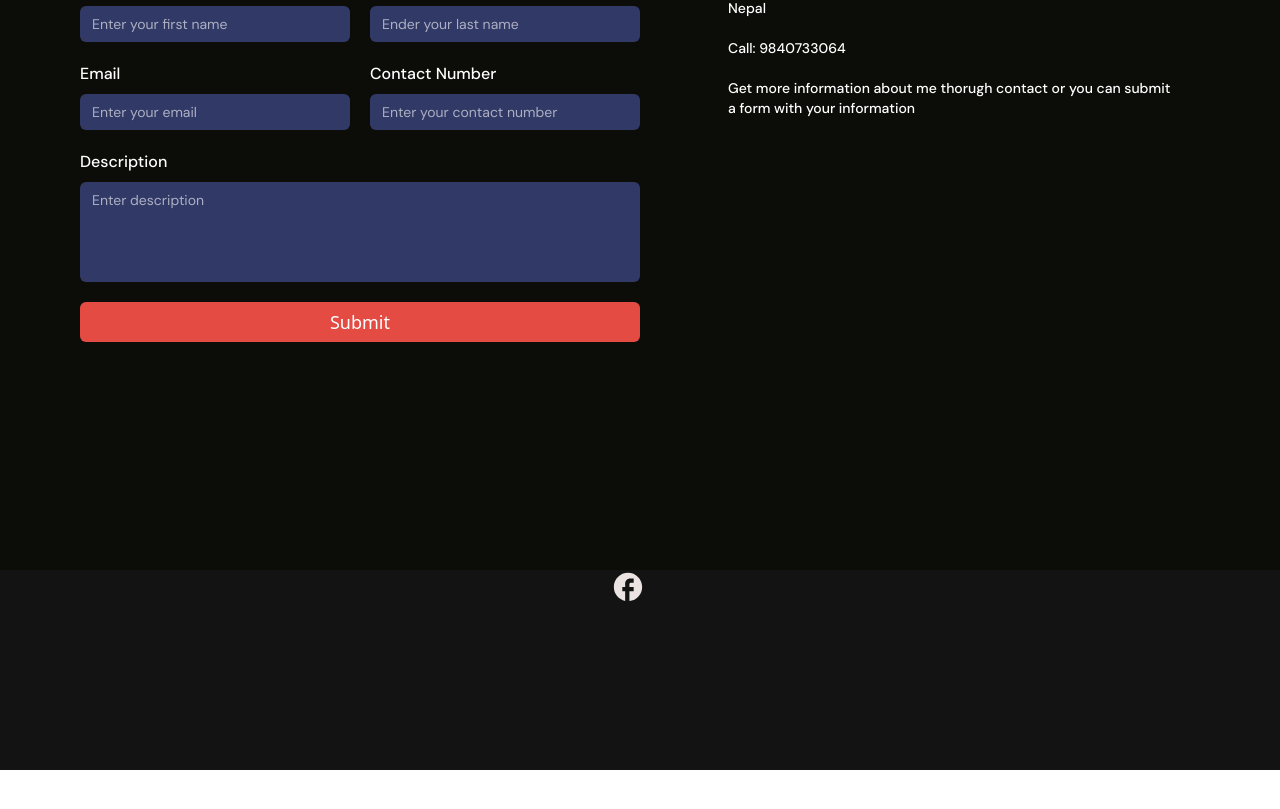
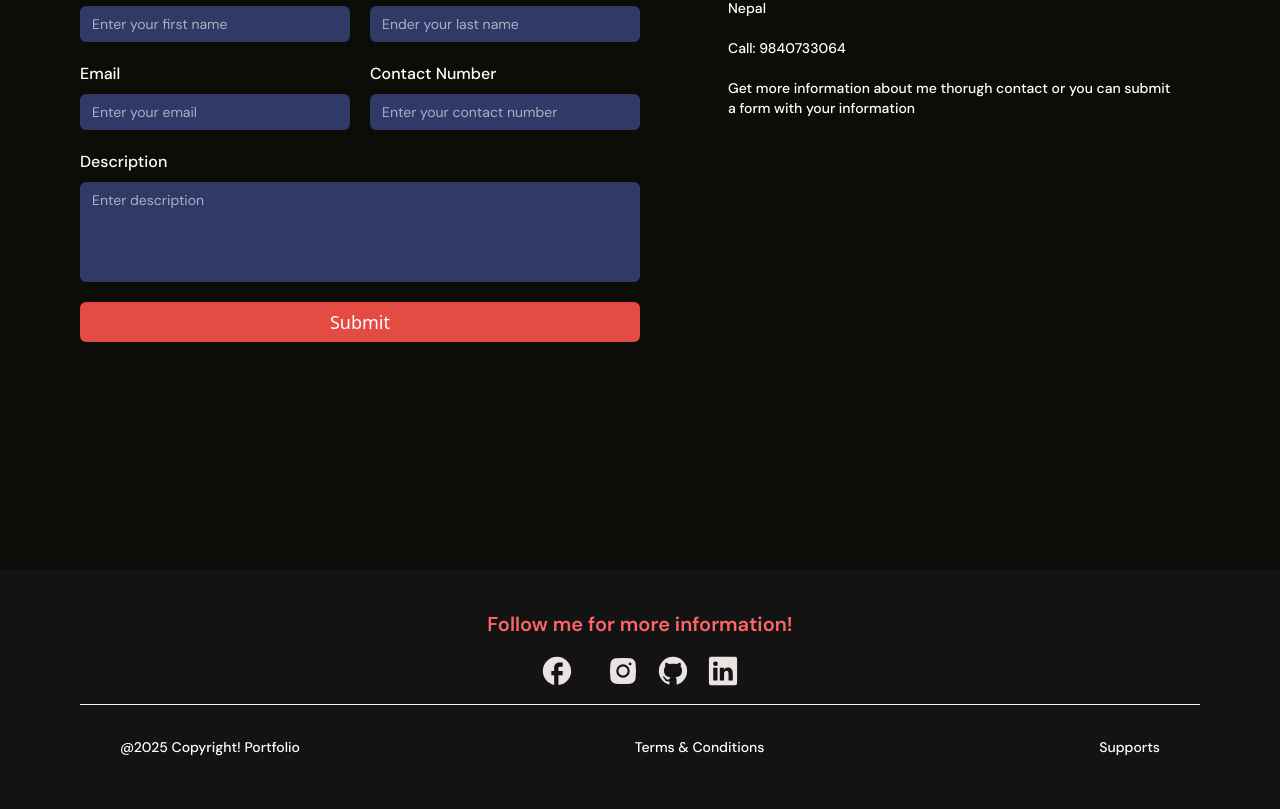
Before and after one commit to Aashish9840/Portfolio, a Next.js app: page / in a window 1280 px wide. Shown: the part 4458-5267 px from the top of the page. Before the commit the page ends 5228 px from the top, so only its background shows below. Built offline with nearby package versions, Linux system fonts and the light colour scheme; a web font is replaced by a local one.

Commit message:
completed footer

```diff
--- a/app/components/Footer.tsx
+++ b/app/components/Footer.tsx
@@ -2,15 +2,22 @@ import Link from "next/link";
 import React from "react";
 
 const Footer = () => {
-  return <div id='footer' className="bg-secondary-background h-[200px] ">
-    <div className="container flex flex-col justify-center items-center">
-      <div className="flex gap-6 items-center">
-        <Link href="#">  <svg xmlns="http://www.w3.org/2000/svg" width="34" height="34" viewBox="0 0 24 24"><path fill="#ebe2e2" d="M22 12c0-5.52-4.48-10-10-10S2 6.48 2 12c0 4.84 3.44 8.87 8 9.8V15H8v-3h2V9.5C10 7.57 11.57 6 13.5 6H16v3h-2c-.55 0-1 .45-1 1v2h3v3h-3v6.95c5.05-.5 9-4.76 9-9.95"/></svg></Link>
+  return <div id='footer' className="bg-secondary-background min-h-[200px] h-fit py-10">
+    <div className="container flex flex-col justify-center items-center h-full gap-4">
+      <h1 className="text-red-400 font-semibold text-xl text-center font-dmSans">Follow me for more information!</h1>
+      <div className="flex gap-4 items-center ">
+        <Link href="https://www.facebook.com/aashishbabu.shah">  <svg xmlns="http://www.w3.org/2000/svg" width="34" height="34" viewBox="0 0 24 24"><path fill="#ebe2e2" d="M22 12c0-5.52-4.48-10-10-10S2 6.48 2 12c0 4.84 3.44 8.87 8 9.8V15H8v-3h2V9.5C10 7.57 11.57 6 13.5 6H16v3h-2c-.55 0-1 .45-1 1v2h3v3h-3v6.95c5.05-.5 9-4.76 9-9.95"/></svg></Link>
         <Link href="#"></Link>
+  <Link href="https://www.instagram.com/aashishbabushah/"><svg xmlns="http://www.w3.org/2000/svg" width="34" height="34" viewBox="0 0 24 24"><path fill="#ebe2e2" d="M12 8.75a3.25 3.25 0 1 0 0 6.5a3.25 3.25 0 0 0 0-6.5"/><path fill="#ebe2e2" fillRule="evenodd" d="M6.77 3.082a47.5 47.5 0 0 1 10.46 0c1.899.212 3.43 1.707 3.653 3.613a45.7 45.7 0 0 1 0 10.61c-.223 1.906-1.754 3.401-3.652 3.614a47.5 47.5 0 0 1-10.461 0c-1.899-.213-3.43-1.708-3.653-3.613a45.7 45.7 0 0 1 0-10.611C3.34 4.789 4.871 3.294 6.77 3.082M17 6a1 1 0 1 0 0 2a1 1 0 0 0 0-2m-9.75 6a4.75 4.75 0 1 1 9.5 0a4.75 4.75 0 0 1-9.5 0" clipRule="evenodd"/></svg></Link>
 
-
+  <Link href="https://github.com/Aashish9840"><svg xmlns="http://www.w3.org/2000/svg" width="34" height="34" viewBox="0 0 24 24"><path fill="#ebe2e2" d="M12 2A10 10 0 0 0 2 12c0 4.42 2.87 8.17 6.84 9.5c.5.08.66-.23.66-.5v-1.69c-2.77.6-3.36-1.34-3.36-1.34c-.46-1.16-1.11-1.47-1.11-1.47c-.91-.62.07-.6.07-.6c1 .07 1.53 1.03 1.53 1.03c.87 1.52 2.34 1.07 2.91.83c.09-.65.35-1.09.63-1.34c-2.22-.25-4.55-1.11-4.55-4.92c0-1.11.38-2 1.03-2.71c-.1-.25-.45-1.29.1-2.64c0 0 .84-.27 2.75 1.02c.79-.22 1.65-.33 2.5-.33s1.71.11 2.5.33c1.91-1.29 2.75-1.02 2.75-1.02c.55 1.35.2 2.39.1 2.64c.65.71 1.03 1.6 1.03 2.71c0 3.82-2.34 4.66-4.57 4.91c.36.31.69.92.69 1.85V21c0 .27.16.59.67.5C19.14 20.16 22 16.42 22 12A10 10 0 0 0 12 2"/></svg></Link>
+  <Link href='https://www.linkedin.com/in/aashishbabu-shah-3681a7216/'><svg xmlns="http://www.w3.org/2000/svg" width="34" height="34" viewBox="0 0 24 24"><path fill="#ebe2e2" d="M20.47 2H3.53a1.45 1.45 0 0 0-1.47 1.43v17.14A1.45 1.45 0 0 0 3.53 22h16.94a1.45 1.45 0 0 0 1.47-1.43V3.43A1.45 1.45 0 0 0 20.47 2M8.09 18.74h-3v-9h3ZM6.59 8.48a1.56 1.56 0 1 1 0-3.12a1.57 1.57 0 1 1 0 3.12m12.32 10.26h-3v-4.83c0-1.21-.43-2-1.52-2A1.65 1.65 0 0 0 12.85 13a2 2 0 0 0-.1.73v5h-3v-9h3V11a3 3 0 0 1 2.71-1.5c2 0 3.45 1.29 3.45 4.06Z"/></svg></Link>
       </div>
-
+      <div className="border-t border-t-gray-100 w-full py-8 flex justify-between md:px-10 ">
+        <h1 className="text-sm text-center font-medium font-dmSans text-white cursor-pointer ">@2025 Copyright! <span>Portfolio</span></h1>
+        <h1  className="text-sm text-center font-medium font-dmSans text-white cursor-pointer ">Terms & Conditions</h1>
+                <h1  className="text-sm text-center font-medium font-dmSans text-white cursor-pointer ">Supports</h1>
+      </div>
 
     </div>
 
```
